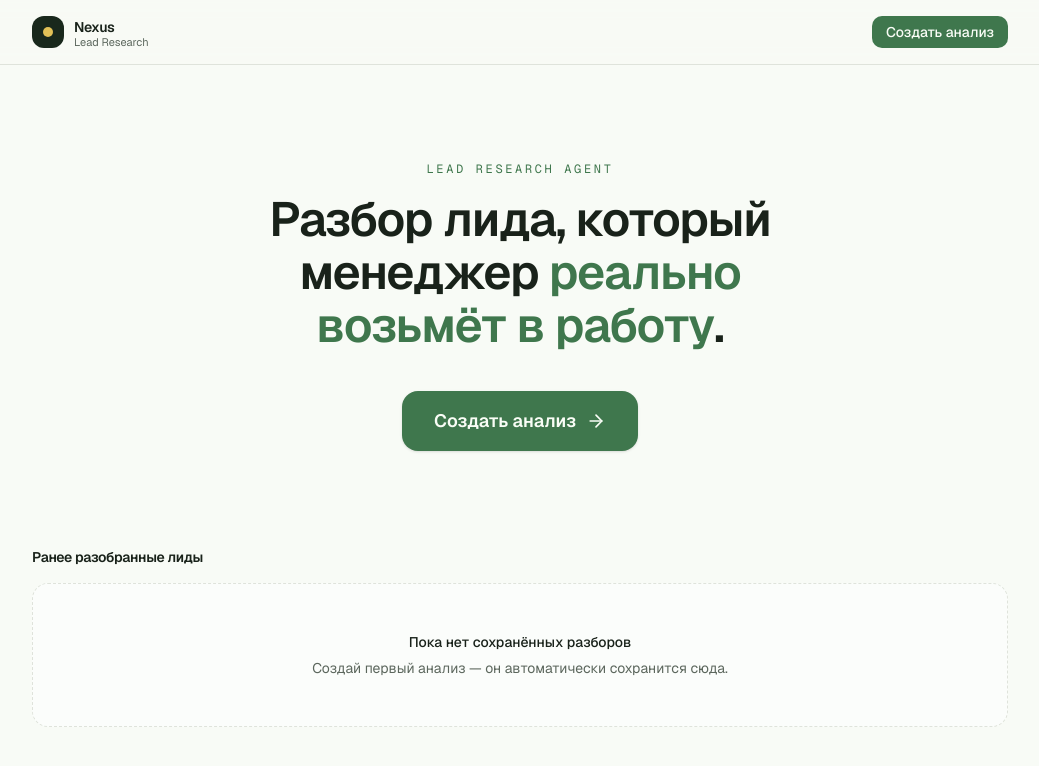
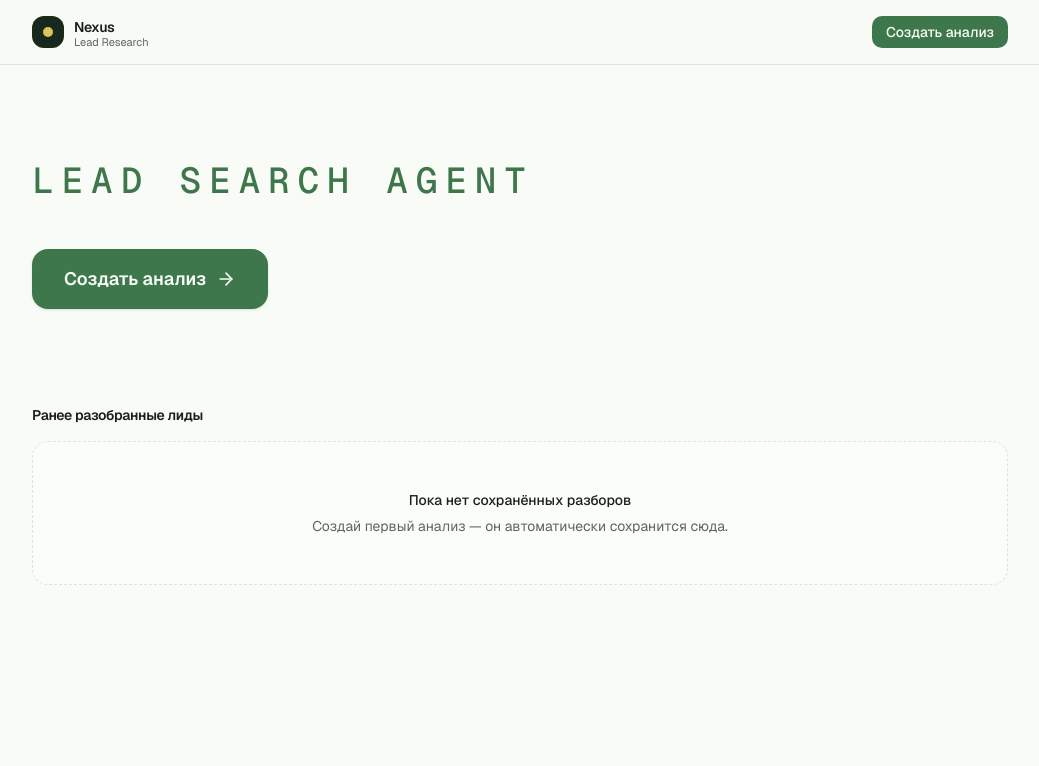
Before and after one commit to miaccinakk/nexushub-ai, a Next.js app: page / in a window 1280 px wide. Shown: the top 766 px of the page, without its empty margins (120-1159 px from the left). Built offline with nearby package versions, Linux system fonts and the light colour scheme.

Commit message:
feat: update header text and layout for Lead Search Agent page
Co-authored-by: miaccinakk <269912774+miaccinakk@users.noreply.github.com>

```diff
--- a/app/page.tsx
+++ b/app/page.tsx
@@ -13,14 +13,13 @@ export default async function HomePage() {
     <div className="min-h-dvh">
       <SiteHeader />
       <main className="mx-auto flex max-w-5xl flex-col px-4 sm:px-6">
-        <section className="flex flex-col items-center py-20 text-center sm:py-24">
-          <p className="font-mono text-xs uppercase tracking-[0.22em] text-primary">Lead Research Agent</p>
-          <h1 className="mt-4 max-w-2xl text-4xl font-semibold leading-[1.1] tracking-tight text-balance sm:text-5xl">
-            Разбор лида, который менеджер <span className="text-primary">реально возьмёт в работу</span>.
-          </h1>
+        <section className="flex flex-col items-start py-20 text-left sm:py-24">
+          <p className="font-mono text-2xl font-medium uppercase tracking-[0.22em] text-primary sm:text-4xl">
+            Lead Search Agent
+          </p>
           <Link
             href="/analysis/new"
-            className="mt-10 inline-flex items-center gap-2.5 rounded-xl bg-primary px-8 py-4 text-base font-semibold text-primary-foreground shadow-sm transition-all hover:opacity-90 sm:text-lg"
+            className="mt-12 inline-flex items-center gap-2.5 rounded-xl bg-primary px-8 py-4 text-base font-semibold text-primary-foreground shadow-sm transition-all hover:opacity-90 sm:text-lg"
           >
             Создать анализ
             <ArrowRight className="h-5 w-5" aria-hidden="true" />
```
